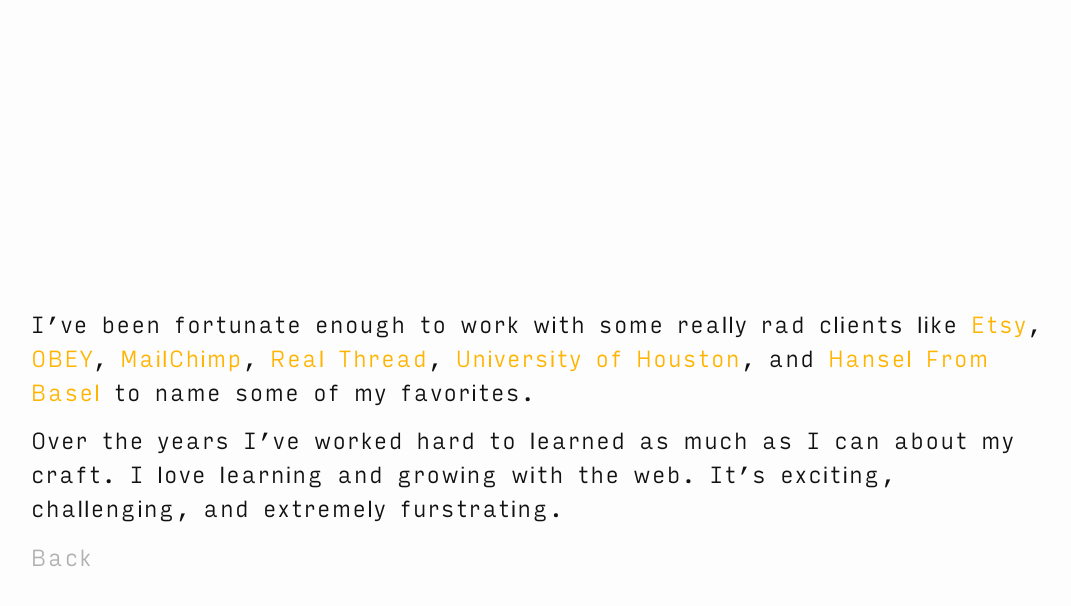
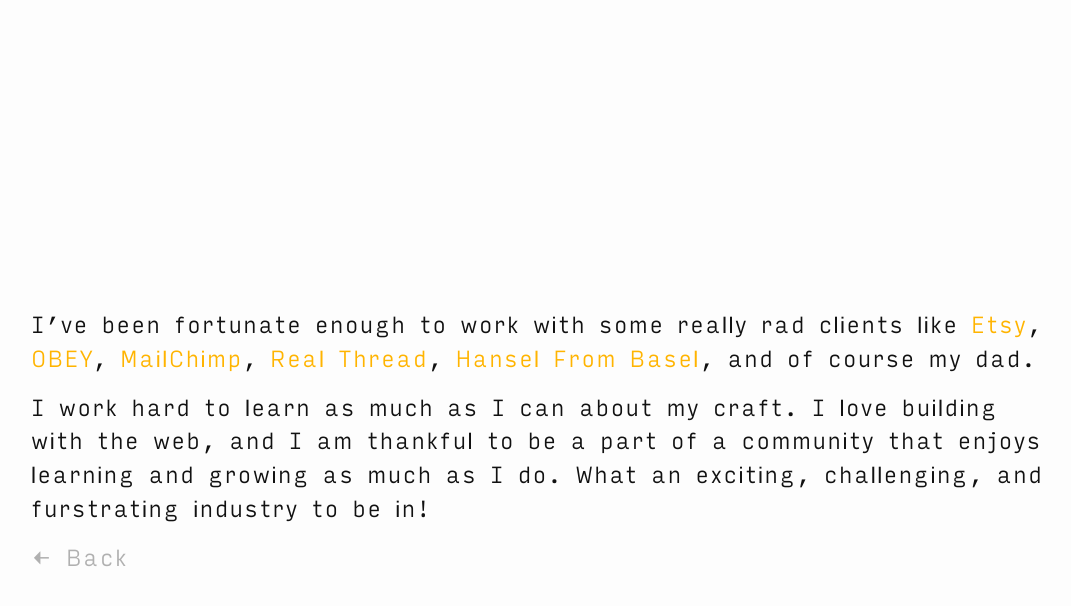
Before and after one commit to jakeleboeuf/jakeleboeuf.github.io, a Jekyll site: the page built from clients.md, in a window 1280 px wide. Shown: the top 606 px of the page, without its empty margins (97-1168 px from the left). Built offline with Jekyll 4.4.1, drawn with Linux system fonts in a browser that asks for light colours.

```diff
--- a/clients.md
+++ b/clients.md
@@ -7,11 +7,11 @@ permalink: /clients/
 <div class='home bio align-center' markdown='1'>
   <div class='align-center-item' markdown='1'>
 
-I've been fortunate enough to work with some really rad clients like [Etsy](http://etsylookbook.com), [OBEY](http://obeyclothing.com), [MailChimp](http://mailchimp.com), [Real Thread](http://realthread.com), [University of Houston](http://www.uh.edu), and [Hansel From Basel](http://hanselfrombasel.com) to name some of my favorites.
+I've been fortunate enough to work with some really rad clients like [Etsy](http://etsyl.com), [OBEY](http://obeyclothing.com), [MailChimp](mailchimp.com), [Real Thread](http://ead.com), [Hansel From Basel](http://hanselfrombasel.com), and of course my dad.
 
-Over the years I've worked hard to learned as much as I can about my craft. I love learning and growing with the web. It's exciting, challenging, and extremely furstrating.
+I work hard to learn as much as I can about my craft. I love building with the web, and I am thankful to be a part of a community that enjoys learning and growing as much as I do. What an exciting, challenging, and furstrating industry to be in!
 
-  <a class="back" href="{{ site.url | append: site.baseurl }}">Back</a>
+  <a class="back" href="{{ site.baseurl }}/">&larr; Back</a>
 
   </div>
 </div>
```
Also changed, not shown: _posts/2015-11-03-service-workers-are-your-friend.markdown (added, +22 -0 lines), _posts/2015-11-14-welcome-to-jekyll.markdown (deleted, +0 -25 lines), _posts/2015-11-15-test.markdown (deleted, +0 -25 lines).
